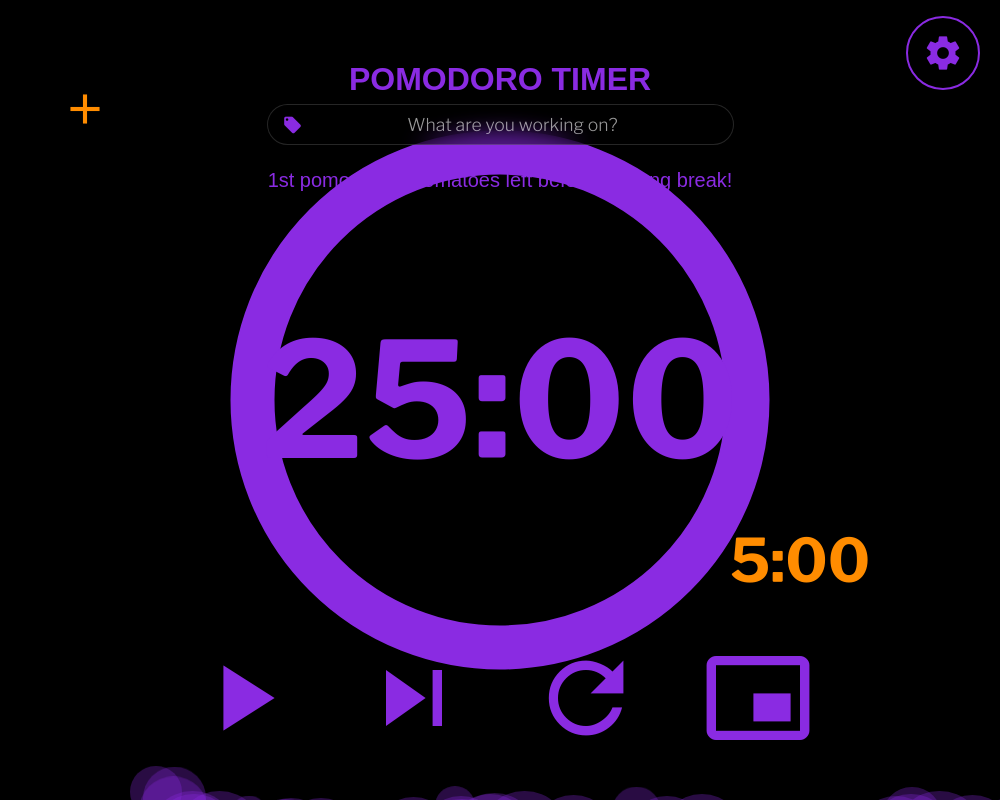
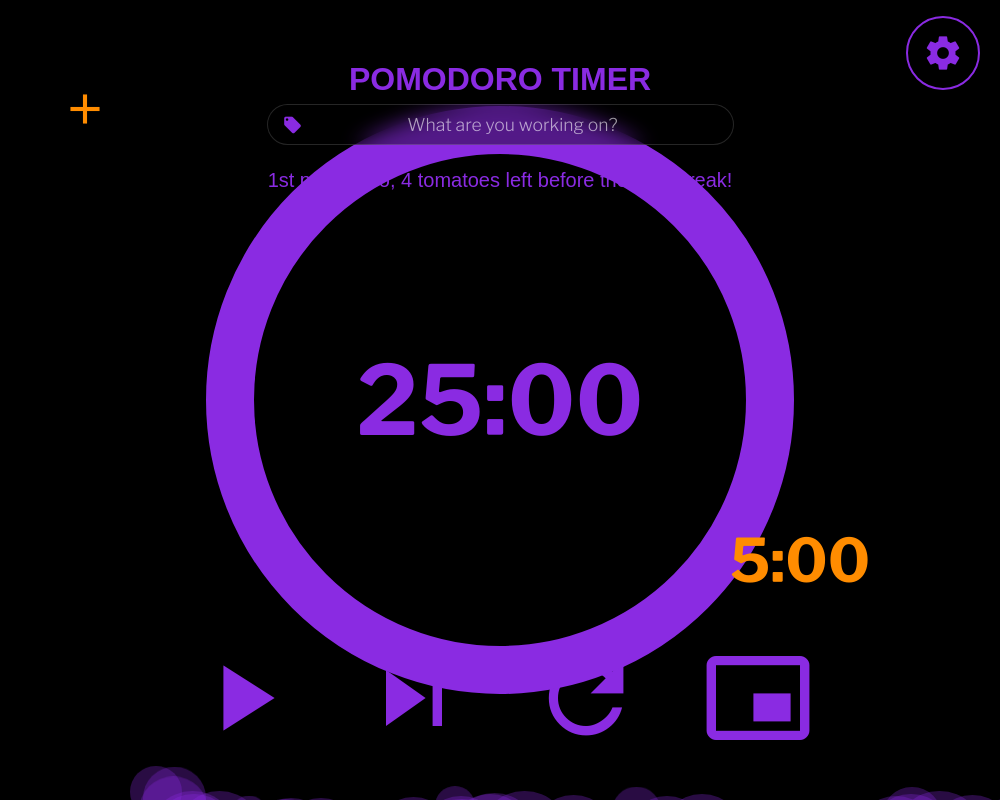
Before and after one commit to ManuCa93/pomodoroTimer, an Electron app: page index.html in a window 1000 px wide. Drawn offline with nearby package versions, Linux system fonts and the light colour scheme; a web font is replaced by a local one.

Commit message:
UI: Increase timer circle size and slightly reduce text font-size to prevent overlapping

```diff
--- a/style.css
+++ b/style.css
@@ -158,8 +158,8 @@
         }
         svg {
             position: absolute;
-            width: min(140%, 550px);
-            height: min(140%, 550px);
+            width: min(160%, 600px);
+            height: min(160%, 600px);
         }
         circle {
             fill: none;
@@ -172,7 +172,7 @@
         }
         /* Dimensione testo timer */
         .time {
-            font-size: clamp(4rem, 18vw, 10rem);
+            font-size: clamp(3rem, 14vw, 6rem);
             font-weight: bold;
             position: relative;
             display: flex;
@@ -266,7 +266,7 @@
             transform: translate(-50%, -50%);
         }
         .break-timer-large .time {
-            font-size: clamp(4rem, 18vw, 10rem);
+            font-size: clamp(3rem, 14vw, 6rem);
             color: var(--break-color) !important;
         }
         /* Nasconde il cerchio del timer piccolo inizialmente */
```
